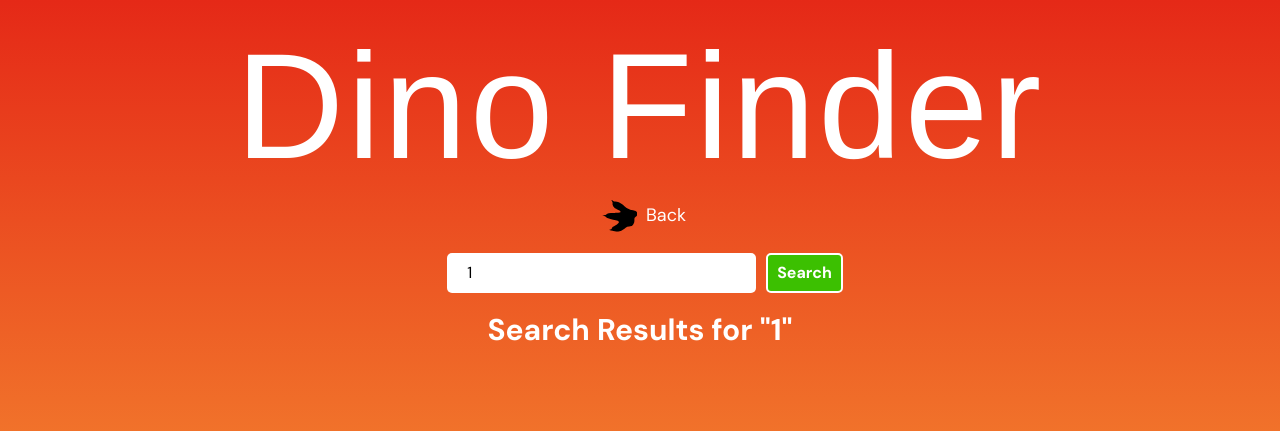
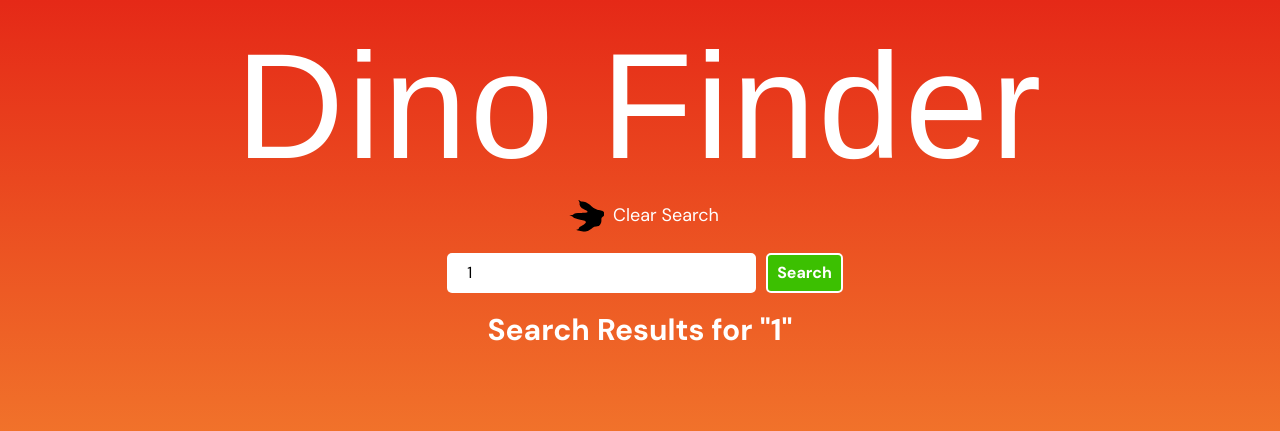
Before and after one commit to iO-Academy/2022-jan-dragons-DinoFinder, a PHP site: page /searchResults.php?searchInput=1 in a window 1280 px wide. Shown: the top 431 px of the page. Run offline with PHP 8.4, Linux system fonts and the light colour scheme; data comes from the database, SQL or seed files in the repository; some web fonts are replaced.

Commit message:
binded params and changed back button to display clear search message

```diff
--- a/searchResults.php
+++ b/searchResults.php
@@ -38,7 +38,7 @@
 <body>
 <header>
     <a href="./index.php"><h1>Dino Finder</h1></a>
-    <a href="index.php" class="backLink"><img src="assets/image/DinoFoot.svg" /> Back</a>
+    <a href="index.php" class="backLink"><img src="assets/image/DinoFoot.svg" /> Clear Search</a>
 </header>
 <form action="searchResults.php" method="get" class="searchBar">
     <input type="text" name="searchInput" placeholder="Search..." required maxlength="255" value="<?php echo $sanitisedString ?>">
--- a/src/Classes/Hydrators/DinoHydrator.php
+++ b/src/Classes/Hydrators/DinoHydrator.php
@@ -64,7 +64,8 @@
     public static function getSearchResults(\PDO $db, string $search): array
     {
         $searchTerm = '%' . $search . '%';
-        $query = $db->prepare("SELECT `dinos`.`species`,`dinos`.`id`, (`foodTypes`.`name`) AS `diet`, `dinos`.`imageUrl`, (`foodTypes`.`imageUrl`) AS `foodImage` FROM `dinos` LEFT JOIN `foodTypes` ON `foodTypes`.`id` = `dinos`.`foodType` WHERE `dinos`.`species` LIKE '$searchTerm';");
+        $query = $db->prepare("SELECT `dinos`.`species`,`dinos`.`id`, (`foodTypes`.`name`) AS `diet`, `dinos`.`imageUrl`, (`foodTypes`.`imageUrl`) AS `foodImage` FROM `dinos` LEFT JOIN `foodTypes` ON `foodTypes`.`id` = `dinos`.`foodType` WHERE `dinos`.`species` LIKE :search;");
+        $query->bindParam(':search', $searchTerm);
         $query->setFetchMode(\PDO::FETCH_CLASS, DinoEntity::class);
         $query->execute();
         return $query->fetchAll();
```
